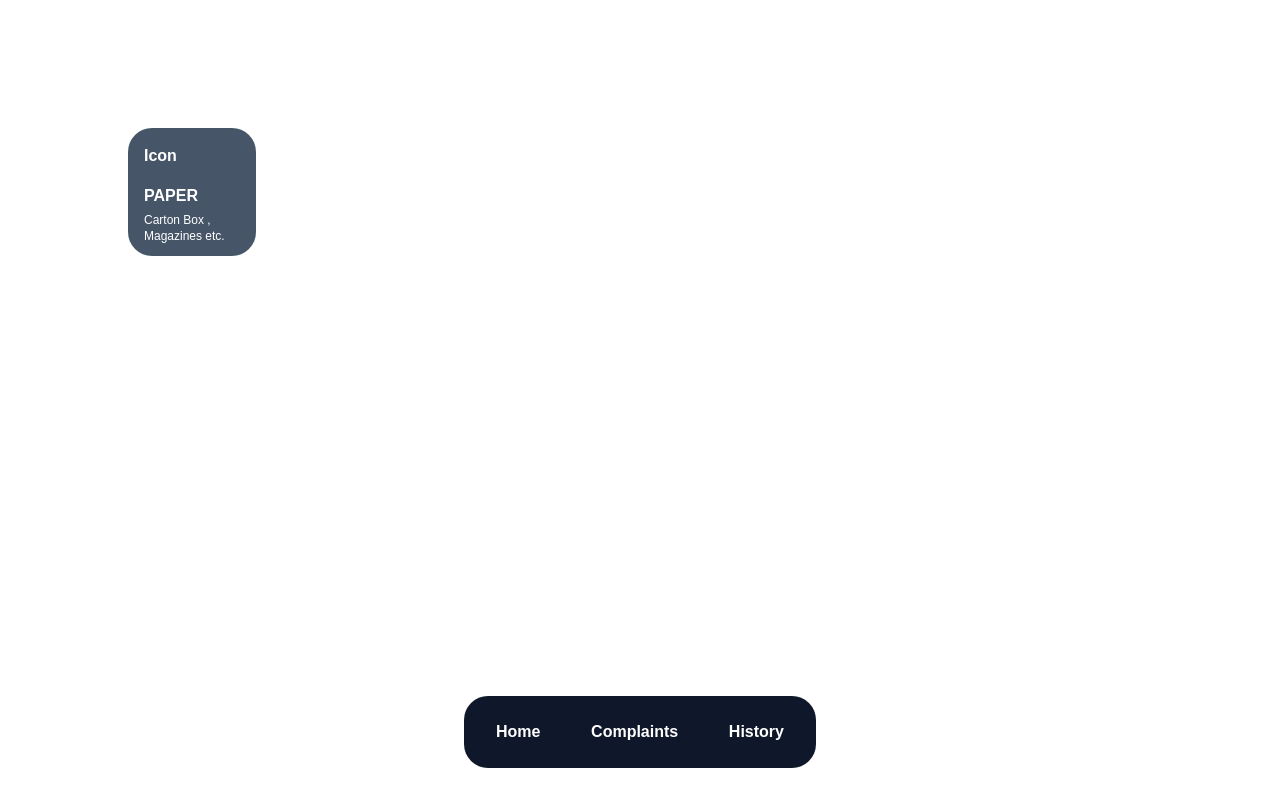
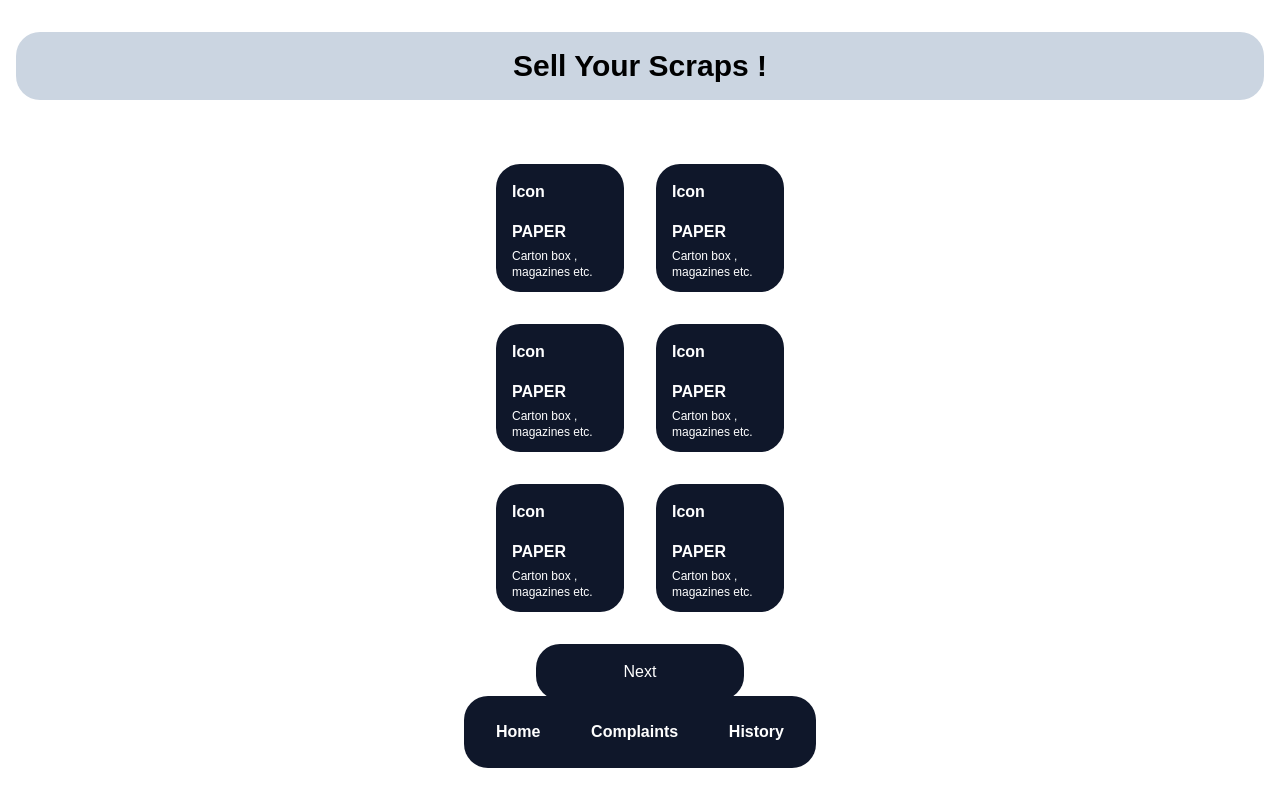
Before and after one commit to salmanpary/scrappy, a Next.js app: page / in a window 1280 px wide. Built offline with nearby package versions, Linux system fonts and the light colour scheme.

Commit message:
cards complete

```diff
--- a/components/Cards.js
+++ b/components/Cards.js
@@ -1,11 +1,11 @@
 import React from 'react'
 
-const Cards = () => {
+const Cards = (props) => {
   return (
-    <div className='card bg-slate-600 w-32 h-32 rounded-3xl m-32 flex-col justify-start p-4'>
-        <div className='icon text-white font-poppins font-bold'>Icon</div>
-        <div className='main-text text-white font-poppins font-bold pb-1 pt-4'>PAPER</div>
-        <div className='sub-text text-white text-xs font-light font-poppins'>Carton Box , Magazines etc.</div>
+    <div className='card bg-slate-900 w-32 h-32 rounded-3xl mx-4 flex-col justify-start p-4'>
+        <div className='icon text-white font-poppins font-bold'>{props.icon}</div>
+        <div className='main-text text-white font-poppins font-bold pb-1 pt-4'>{props.main}</div>
+        <div className='sub-text text-white text-xs font-light font-poppins'>{props.sub}</div>
     </div>
   )
 }
--- a/components/Navbar.js
+++ b/components/Navbar.js
@@ -3,7 +3,7 @@ import React from 'react'
 const Navbar = () => {
   return (
     <div className='navbar absolute bottom-8  w-full flex  justify-center '>
-      <div className="navbar_container flex p-3 bg-slate-900 w-[22rem] justify-between rounded-3xl font-base font-bold p-6 px-8">
+      <div className="navbar_container flex bg-slate-900 w-[22rem] justify-between rounded-3xl font-base font-bold p-6 px-8">
      <div className='home text-white '>Home</div>
      <div className='complaints text-white '>Complaints</div>
      <div className='history text-white'>History</div>
--- a/pages/index.js
+++ b/pages/index.js
@@ -7,9 +7,31 @@ export default function Home() {
   return (
     <div>
 
-       <Cards/>
+        <div className='main-page-text flex justify-center font-poppins text-3xl font-bold m-4 mt-8 mb-16 bg-slate-300 rounded-3xl p-4'>Sell Your Scraps !</div>
+        <div className='card-container'>
+
+      <div className='card-container-row1 flex  justify-center m-8'>
+       <Cards main = 'PAPER' sub = 'Carton box , magazines etc. ' icon = 'Icon'/>
+       <Cards main = 'PAPER' sub = 'Carton box , magazines etc. ' icon = 'Icon'/>
+      </div>
+
+      <div className='card-container-row2 flex  justify-center m-8'>
+       <Cards main = 'PAPER' sub = 'Carton box , magazines etc. ' icon = 'Icon'/>
+       <Cards main = 'PAPER' sub = 'Carton box , magazines etc. ' icon = 'Icon'/>
+      </div>
+
+      <div className='card-container-row3 flex  justify-center m-8'>
+       <Cards main = 'PAPER' sub = 'Carton box , magazines etc. ' icon = 'Icon'/>
+       <Cards main = 'PAPER' sub = 'Carton box , magazines etc. ' icon = 'Icon'/>
+      </div>
+
+
+
+    </div>
+       <div className='flex justify-center'>
+         <button className='bg-slate-900 text-white font-poppins   w-52  font-medium h-14 rounded-3xl '>Next</button>
+       </div>
        <Navbar/>
-
     </div>
   )
 }
```
